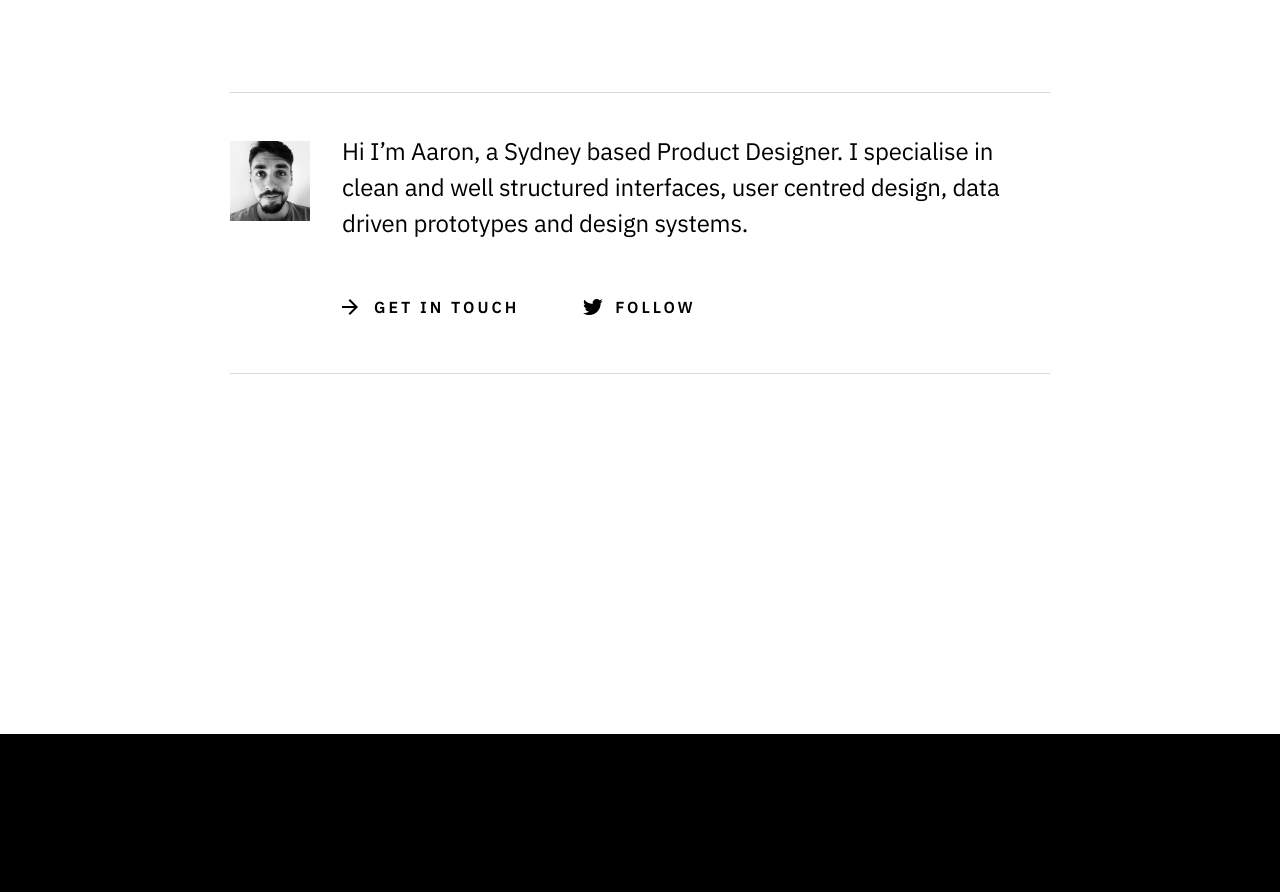
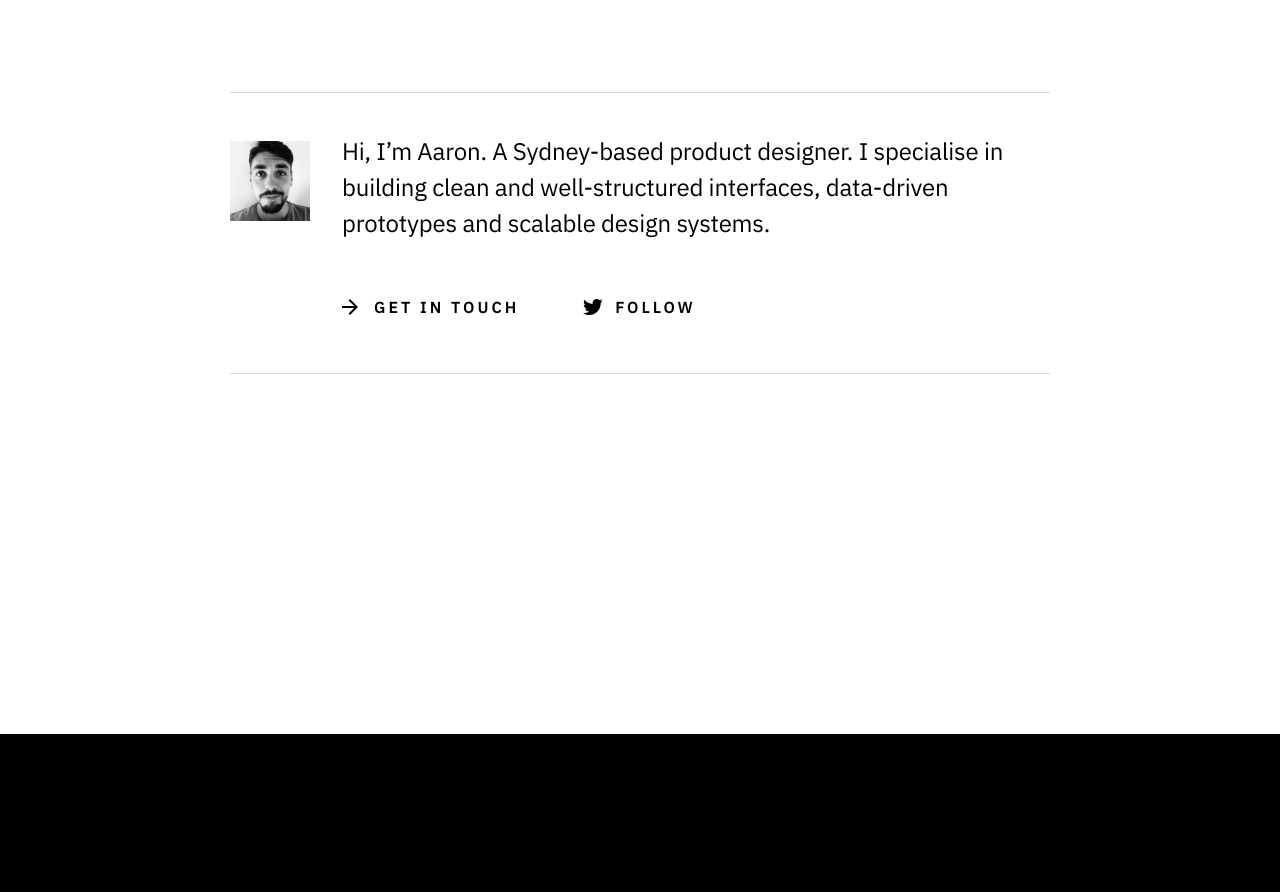
Before and after one commit to gitadr/gatsbyPortfolio, a Gatsby app: page /blogArticle_four in a window 1280 px wide. Shown: the part 1540-2432 px from the top of the page. Built offline with nearby package versions, Linux system fonts and the light colour scheme.

Commit message:
updates to author bio

```diff
--- a/src/components/author.js
+++ b/src/components/author.js
@@ -8,9 +8,9 @@ export default () => (
     </div>
     <div className={styles.bio}>
       <p className="intro">
-        Hi I’m Aaron, a Sydney based Product Designer. I specialise in clean and
-        well structured interfaces, user centred design, data driven prototypes
-        and design systems.
+        Hi, I’m Aaron. A Sydney-based product designer. I specialise in building
+        clean and well-structured interfaces, data-driven prototypes and
+        scalable design systems.
       </p>
       <a href="mailto:mail@aaronroot.net" className="button">
         <span className="linkIcon" />
```
